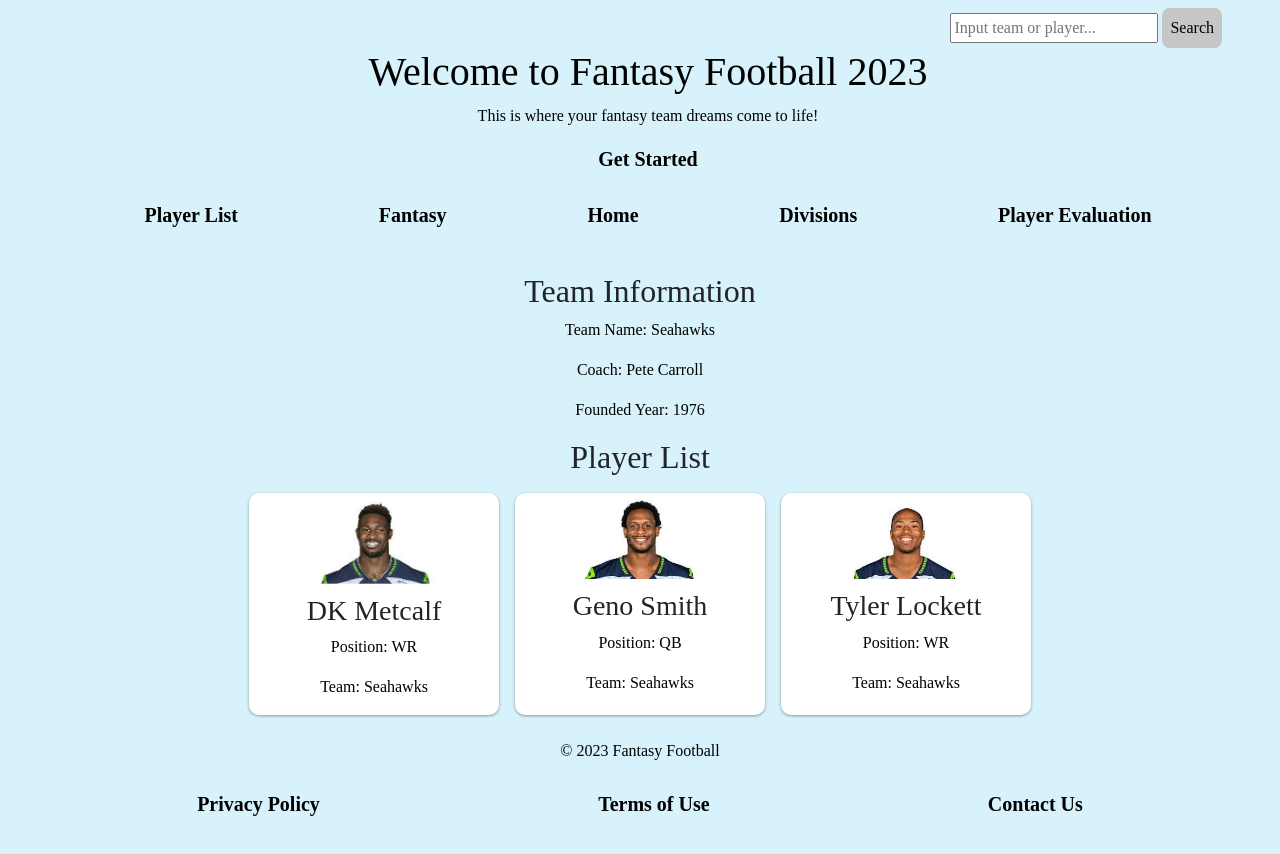
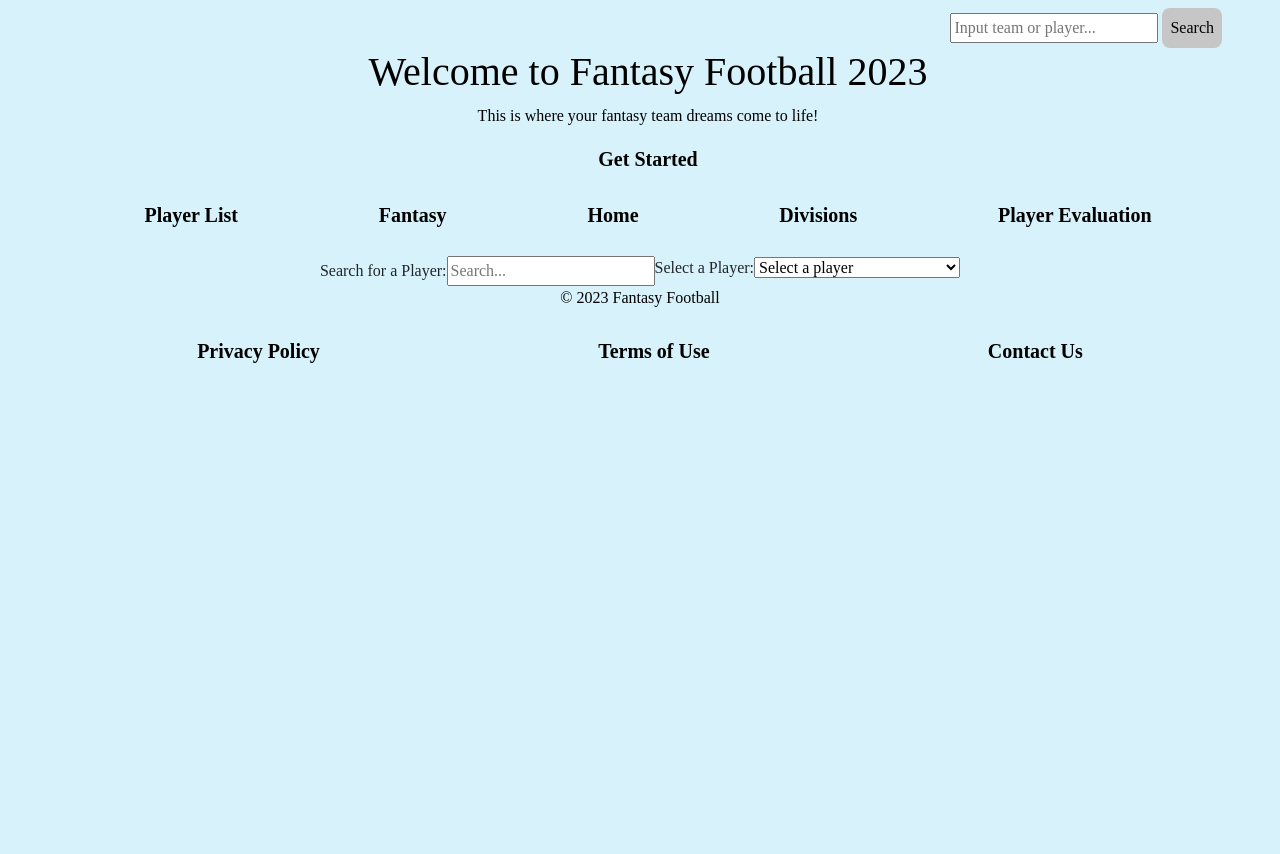
Before and after one commit to info340b-au23/project-MinHeo1, a React (Create React App) app: page /players in a window 1280 px wide. Shown: the top 854 px of the page. After the commit the page ends 800 px from the top, so only its background shows below. Built offline with nearby package versions, Linux system fonts and the light colour scheme.

Commit message:
made player profiles

```diff
--- a/src/Components/App.js
+++ b/src/Components/App.js
@@ -1,5 +1,5 @@
 import React from 'react';
-import PlayerList from './PlayerList';
+import PlayerCard from './PlayerCard';
 import Sort from './Sort';
 import Homepage from './Homepage';
 import Evaluation from './PlayerEval';
@@ -14,7 +14,7 @@
     <Router>
       <Header />
       <Routes>
-        <Route path="/players" element={<PlayerList players={props.data} />} />
+        <Route path="/players" element={<PlayerCard players={props.data} />} />
         <Route path="/fantasy" element={<Sort data={props.data} />} />
         <Route path="/divisions" element={<DivisionList teams={props.divisions} />} />
         <Route path="/playerEval" element={<Evaluation data={props.data} />} />
--- a/src/Components/PlayerCard.js
+++ b/src/Components/PlayerCard.js
@@ -1,12 +1,91 @@
-import React from 'react';
+import React, { useState } from 'react';
 
-function PlayerCard({player}) {
+function PlayerCard({ players }) {
+  const [selectedPlayer, setSelectedPlayer] = useState(null);
+  const [searchTerm, setSearchTerm] = useState('');
+
+  const handlePlayerChange = (event) => {
+    const selectedPlayerId = event.target.value;
+    const selectedPlayer = players.find(player => player.Player === selectedPlayerId);
+    setSelectedPlayer(selectedPlayer);
+  };
+
+  const handleSearchChange = (event) => {
+    setSearchTerm(event.target.value);
+  };
+
+  const renderStatsTable = (player) => {
+    return (
+      <table>
+        <tbody>
+          {Object.entries(player).map(([key, value]) => (
+            <tr key={key}>
+              <td>{key}</td>
+              <td>
+                {typeof value === 'object' ? (
+                  key !== "Fantasy" ? (
+                    <table>
+                      <tbody>
+                        {value[0] && Object.entries(value[0]).map(([nestedKey, nestedValue]) => (
+                          <tr key={nestedKey}>
+                            <td>{nestedKey}</td>
+                            <td>
+                              {typeof nestedValue === 'object' ? (
+                                JSON.stringify(nestedValue)
+                              ) : (
+                                nestedValue
+                              )}
+                            </td>
+                          </tr>
+                        ))}
+                      </tbody>
+                    </table>
+                  ) : JSON.stringify(value[0])
+                ) : (
+                  value
+                )}
+              </td>
+            </tr>
+          ))}
+        </tbody>
+      </table>
+    );
+  };
+
+    const filteredPlayers = players.filter(player =>
+    player.Player.toLowerCase().includes(searchTerm.toLowerCase())
+  );
+
   return (
-    <div className="player">
-      <img src={player.image} alt={`${player.name}`} />
-      <h3>{player.name}</h3>
-      <p>Position: {player.position}</p>
-      <p>Team: {player.team}</p>
+    <div className="player-card">
+      <div>
+        <label htmlFor="playerSearch">Search for a Player:</label>
+        <input
+          id="playerSearch"
+          type="text"
+          placeholder="Search..."
+          value={searchTerm}
+          onChange={handleSearchChange}
+        />
+      </div>
+
+      {filteredPlayers.length > 0 && (
+        <div>
+          <label htmlFor="playerDropdown">Select a Player:</label>
+          <select id="playerDropdown" onChange={handlePlayerChange}>
+            <option value="">Select a player</option>
+            {filteredPlayers.map(player => (
+              <option key={player.Player} value={player.Player}>{player.Player}</option>
+            ))}
+          </select>
+        </div>
+      )}
+
+      {selectedPlayer && (
+        <div className="player-profile">
+          {renderStatsTable(selectedPlayer)}
+        </div>
+      )}
     </div>
   );
 }
--- a/src/Components/PlayerList.js
+++ b/src/Components/PlayerList.js
@@ -2,19 +2,14 @@
 import PlayerCard from './PlayerCard';
 import TeamInfo from './TeamInfo'
 
-const players = [
-  { id: 1, name: 'DK Metcalf', position: 'WR', team: 'Seahawks', image:"./img/dk.jpeg"},
-  { id: 2, name: 'Geno Smith', position: 'QB', team: 'Seahawks', image:"./img/geno.jpeg"},
-  { id: 3, name: 'Tyler Lockett', position: 'WR', team: 'Seahawks', image:"./img/tyler.jpeg"},
-];
 
-function PlayerList(Props) {
+function PlayerList(props) {
     return (
       <section className='column'>
         <TeamInfo teamName="Seahawks" coach="Pete Carroll" foundedYear={'1976'} />
         <h2>Player List</h2>
         <div className="player-container">
-          {players.map(player => (
+          {props.map(player => (
             <PlayerCard key={player.id} player={player} />
           ))}
         </div>
```
